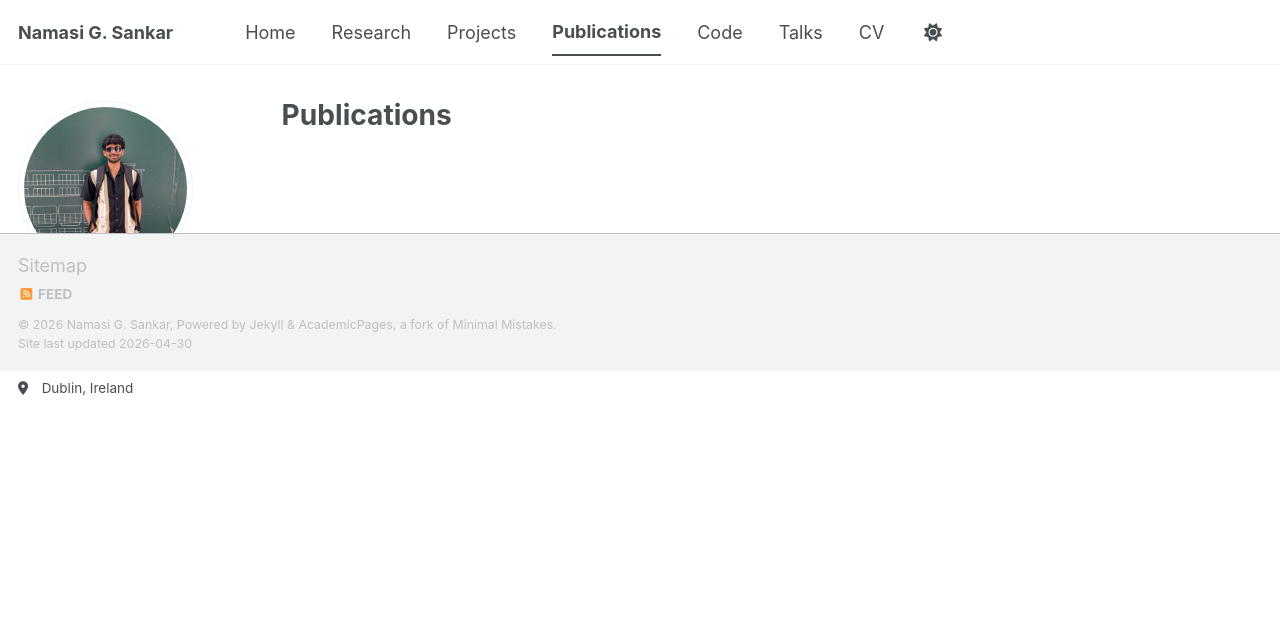
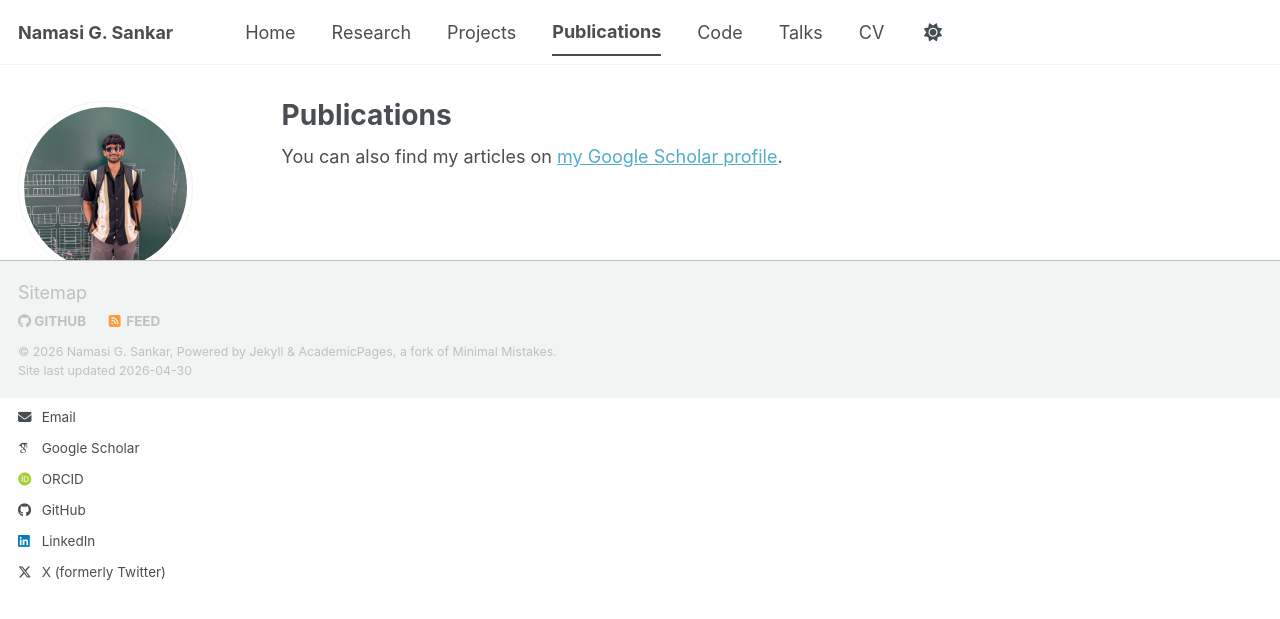
Before and after one commit to Namasi-PhD/Namasi-PhD.github.io, a Jekyll site: the page built from _pages/publications.html, in a window 1280 px wide. Shown: the top 619 px of the page. Built offline with Jekyll 4.4.1, drawn with Linux system fonts in a browser that asks for light colours; some web fonts are replaced; a script bundle is joined from its source files by our own code; library files that are not in the unit come from our copies; part of the change alters nothing that is shown.

Commit message:
Update _config.yml

```diff
--- a/_config.yml
+++ b/_config.yml
@@ -8,16 +8,13 @@ author:
   avatar : "bio-photo.jpg" # Path to your uploaded image
   bio: "PhD Student in Quantum Computing"
   location: "Dublin, Ireland"
-  links:
-    - label: "Email"
-      icon: "fas fa-fw fa-envelope-square"
-      url: "mailto:namasivayam.gomathisankar@ucdconnect.ie"
-    - label: "GitHub"
-      icon: "fab fa-fw fa-github"
-      url: "https://github.com/Namasi-PhD"
-    - label: "University"
-      icon: "fas fa-fw fa-university"
-      url: "https://www.ucd.ie"
+  email: "namasivayam.gomathisankar@ucdconnect.ie"
+  github: "Namasi-PhD"
+  googlescholar: "https://scholar.google.com/citations?hl=en&user=WMRJjRkAAAAJ"
+  # You can also add these if you have them:
+  orcid: "0000-0000-0000-0000"
+  linkedin: "your-username"
+  twitter: "your-username"
 
 defaults:
   - scope:
```
